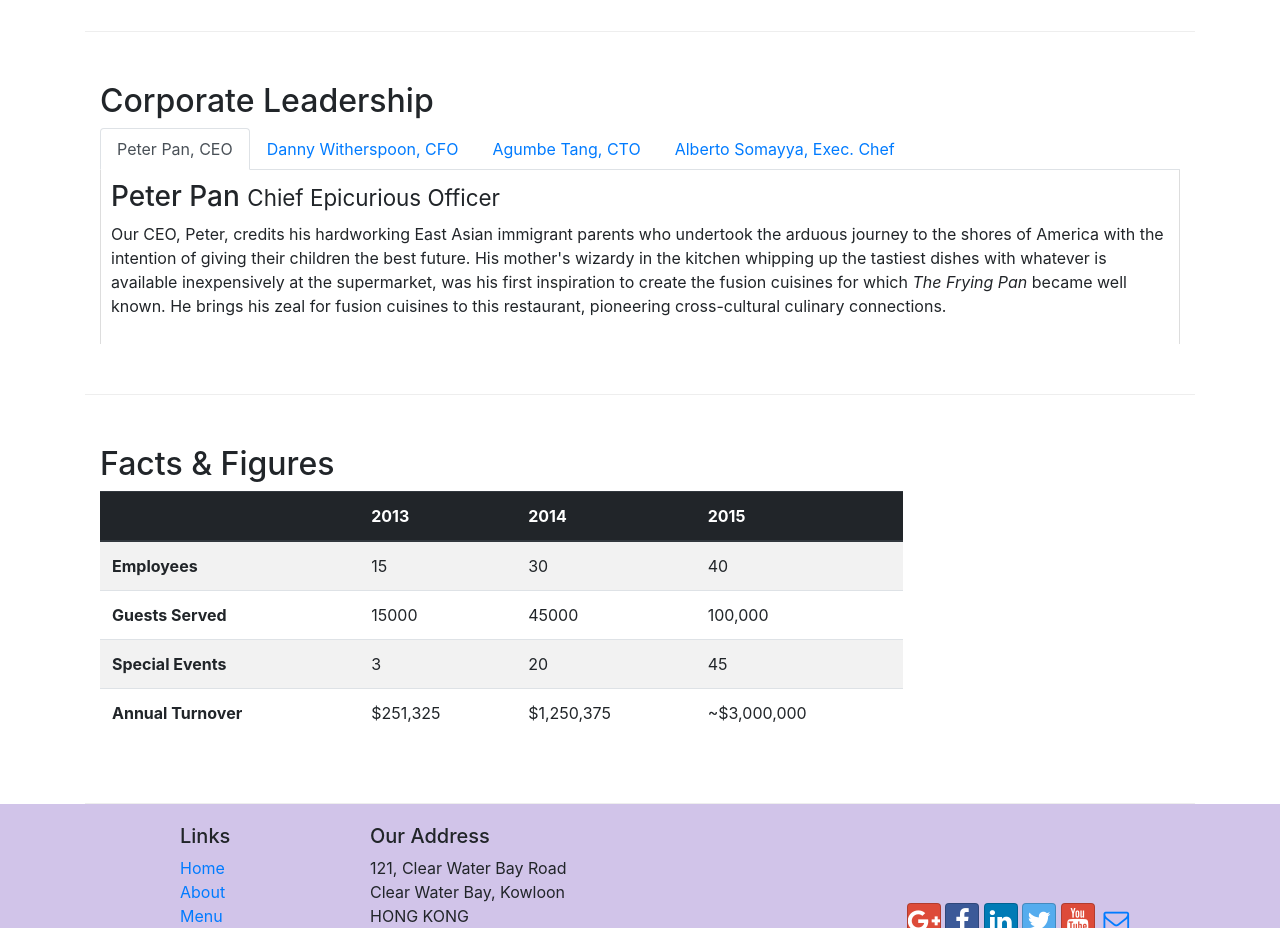
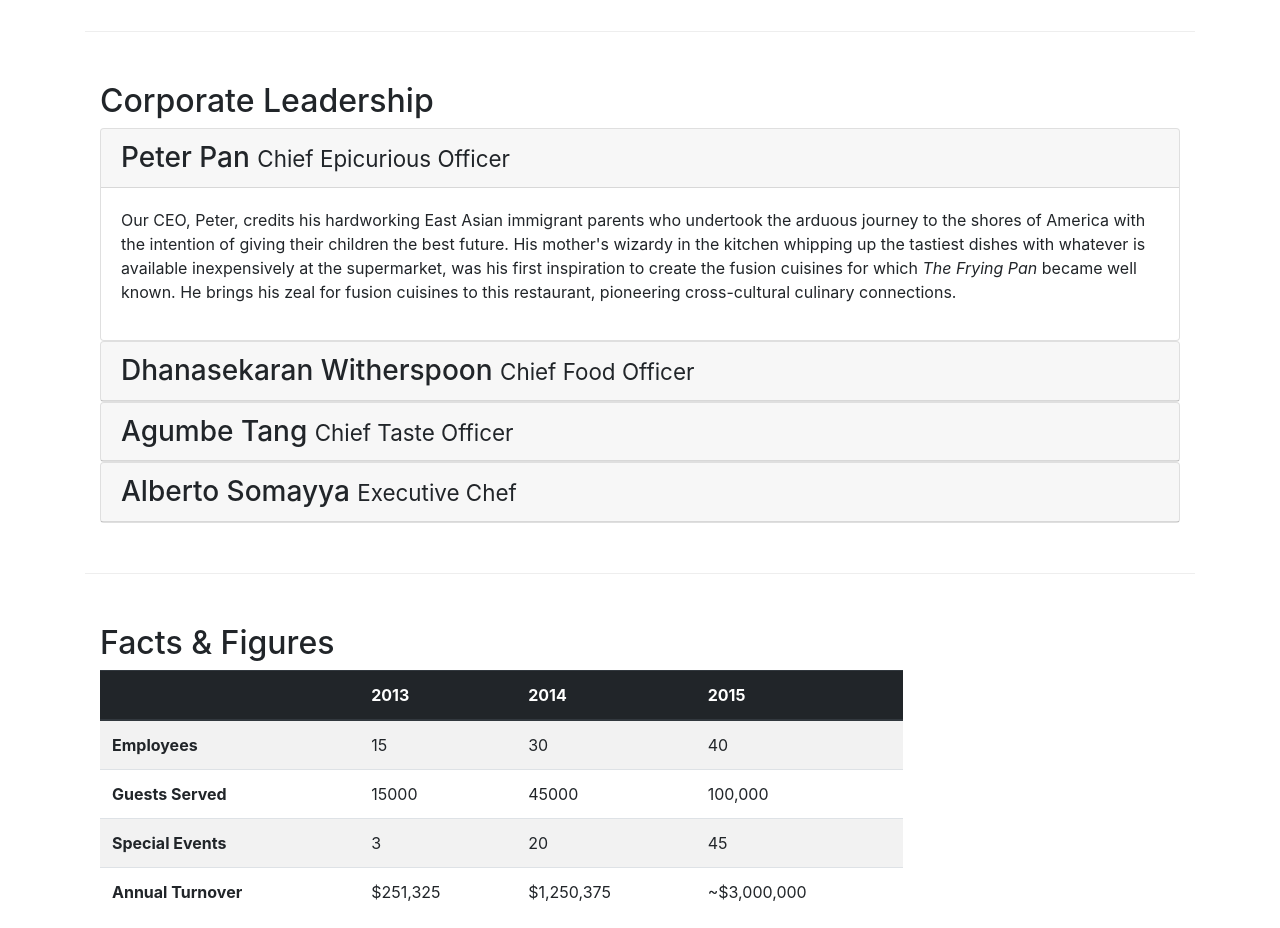
Before and after one commit to sajjadz118128/RestaurantBooking, a website: page aboutus.html in a window 1280 px wide. Shown: the part 940-1868 px from the top of the page. Drawn offline with nearby package versions, Linux system fonts and the light colour scheme.

Commit message:
Accordion

```diff
--- a/aboutus.html
+++ b/aboutus.html
@@ -94,40 +94,59 @@
         <div class="row row-content">
             <div class="col-12">
                 <h2>Corporate Leadership</h2>
-                <ul class="nav nav-tabs">
-                    <li class="nav-item">
-                        <a class="nav-link active" href="#peter" role="tab" data-toggle="tab">Peter Pan, CEO</a>
-                    </li>
-                    <li class="nav-item">
-                        <a class="nav-link" href="#danny" role="tab"
-                          data-toggle="tab">Danny Witherspoon, CFO</a>
-                      </li>
-                      <li class="nav-item">
-                        <a class="nav-link" href="#agumbe"role="tab"
-                          data-toggle="tab">Agumbe Tang, CTO</a>
-                      </li>
-                      <li class="nav-item">
-                        <a class="nav-link" href="#alberto" role="tab"
-                          data-toggle="tab">Alberto Somayya, Exec. Chef</a>
-                      </li>
-                </ul>
-                <div class="tab-content">
-                    <div role="tabpanel" class="tab-pane fade show active" id="peter">
-                        <h3>Peter Pan <small>Chief Epicurious Officer</small></h3>
-                        <p class="d-none d-sm-block">Our CEO, Peter, credits his hardworking East Asian immigrant parents who undertook the arduous journey to the shores of America with the intention of giving their children the best future. His mother's wizardy in the kitchen whipping up the tastiest dishes with whatever is available inexpensively at the supermarket, was his first inspiration to create the fusion cuisines for which <em>The Frying Pan</em> became well known. He brings his zeal for fusion cuisines to this restaurant, pioneering cross-cultural culinary connections.</p>
+                <div id="accordion">
+                    <div class="card">
+                        <div class="card-header" role="tab" id="peterhead">
+                        <h3 class="mb-0">
+                            <a data-toggle="collapse" data-target="#peter">
+                            Peter Pan <small>Chief Epicurious Officer</small>
+                            </a>
+                        </h3>
+                        </div>
+                        <div class="collapse show" id="peter" data-parent="#accordion">
+                            <div class="card-body">
+                                <p class="d-none d-sm-block">Our CEO, Peter, credits his hardworking East Asian immigrant parents who undertook the arduous journey to the shores of America with the intention of giving their children the best future. His mother's wizardy in the kitchen whipping up the tastiest dishes with whatever is available inexpensively at the supermarket, was his first inspiration to create the fusion cuisines for which <em>The Frying Pan</em> became well known. He brings his zeal for fusion cuisines to this restaurant, pioneering cross-cultural culinary connections.</p>
+                            </div>
+                        </div>
                     </div>
-                    <div role="tabpanel" class="tab-pane fade" id="danny">
-                        <h3>Dhanasekaran Witherspoon <small>Chief Food Officer</small></h3>
-                        <p class="d-none d-sm-block">Our CFO, Danny, as he is affectionately referred to by his colleagues, comes from a long established family tradition in farming and produce. His experiences growing up on a farm in the Australian outback gave him great appreciation for varieties of food sources. As he puts it in his own words, <em>Everything that runs, wins, and everything that stays, pays!</em></p>
+                    <div class="card">
+                        <div class="card-header" role="tab" id="dannyhead">
+                            <h3 class="mb-0"><a data-toggle="collapse" data-target="#danny" class="collapsed">Dhanasekaran Witherspoon <small>Chief Food Officer</small></a></h3>
+                        </div>
+                        <div class="collapse" id="danny" data-parent="#accordion">
+                            <div class="card-body">
+                                <p class="d-none d-sm-block">Our CFO, Danny, as he is affectionately referred to by his colleagues, comes from a long established family tradition in farming and produce. His experiences growing up on a farm in the Australian outback gave him great appreciation for varieties of food sources. As he puts it in his own words, <em>Everything that runs, wins, and everything that stays, pays!</em></p>
+                            </div>
+                        </div>
                     </div>
-                    <div role="tabpanel" class="tab-pane fade" id="agumbe">
-                        <h3>Agumbe Tang <small>Chief Taste Officer</small></h3>
-                        <p class="d-none d-sm-block">Blessed with the most discerning gustatory sense, Agumbe, our CTO, personally ensures that every dish that we serve meets his exacting tastes. Our chefs dread the tongue lashing that ensues if their dish does not meet his exacting standards. He lives by his motto, <em>You click only if you survive my lick.</em></p>
+                    <div class="card">
+                        <div class="card-header" role="tab" id="agumbehead">
+                        <h3 class="mb-0">
+                            <a class="collapsed" data-toggle="collapse" data-target="#agumbe">
+                            Agumbe Tang <small>Chief Taste Officer</small>
+                            </a>
+                        </h3>
                     </div>
-                    <div role="tabpanel" class="tab-pane fade" id="alberto">
-                        <h3>Alberto Somayya <small>Executive Chef</small></h3>
-                        <p class="d-none d-sm-block">Award winning three-star Michelin chef with wide International experience having worked closely with whos-who in the culinary world, he specializes in creating mouthwatering Indo-Italian fusion experiences. He says, <em>Put together the cuisines from the two craziest cultures, and you get a winning hit! Amma Mia!</em></p>
+                    <div class="collapse" id="agumbe" data-parent="#accordion">
+                        <div class="card-body">
+                            <p class="d-none d-sm-block"><p class="d-none d-sm-block">Blessed with the most discerning gustatory sense, Agumbe, our CTO, personally ensures that every dish that we serve meets his exacting tastes. Our chefs dread the tongue lashing that ensues if their dish does not meet his exacting standards. He lives by his motto, <em>You click only if you survive my lick.</em></p></p>
+                        </div>
                     </div>
+                </div>
+                <div class="card">
+                        <div class="card-header" role="tab" id="albertohead">
+                        <h3 class="mb-0">
+                            <a class="collapsed" data-toggle="collapse" data-target="#alberto">
+                            Alberto Somayya <small>Executive Chef</small>
+                            </a>
+                        </h3>
+                    </div>
+                    <div class="collapse" id="alberto" data-parent="#accordion">
+                        <div class="card-body">
+                            <p class="d-none d-sm-block">Award winning three-star Michelin chef with wide International experience having worked closely with whos-who in the culinary world, he specializes in creating mouthwatering Indo-Italian fusion experiences. He says, <em>Put together the cuisines from the two craziest cultures, and you get a winning hit! Amma Mia!</em></p>
+                        </div>
+                    </div>
+                </div>
                 </div>
             </div>
        </div>
```
Also changed, not shown: contactus.html (+1 -1 lines).
